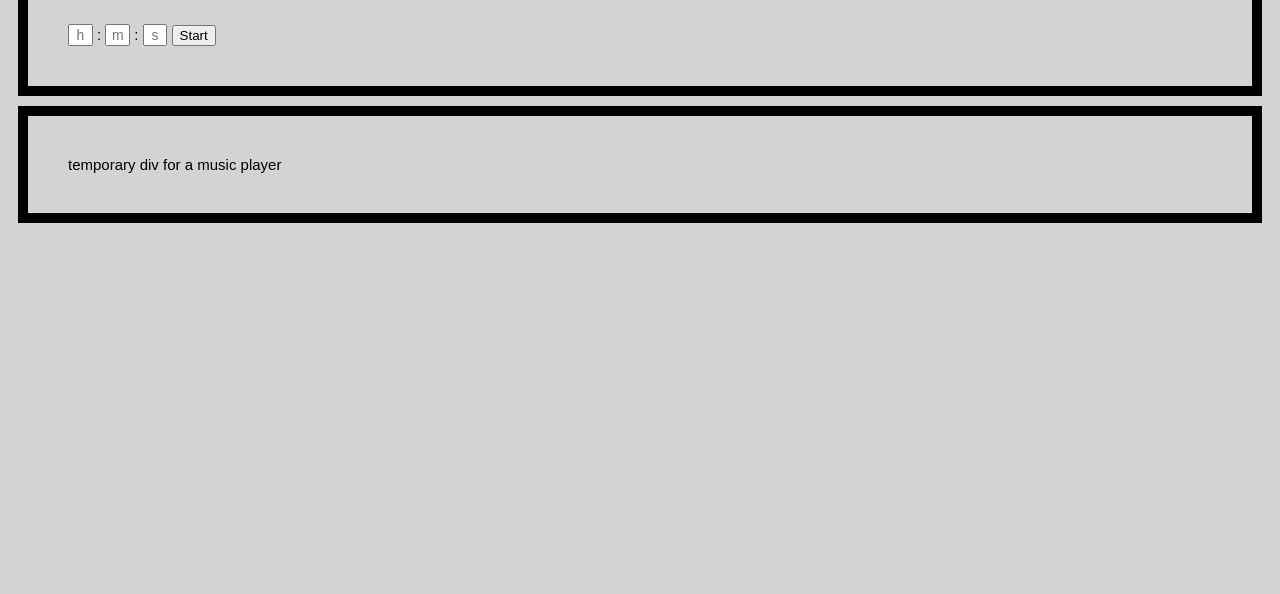
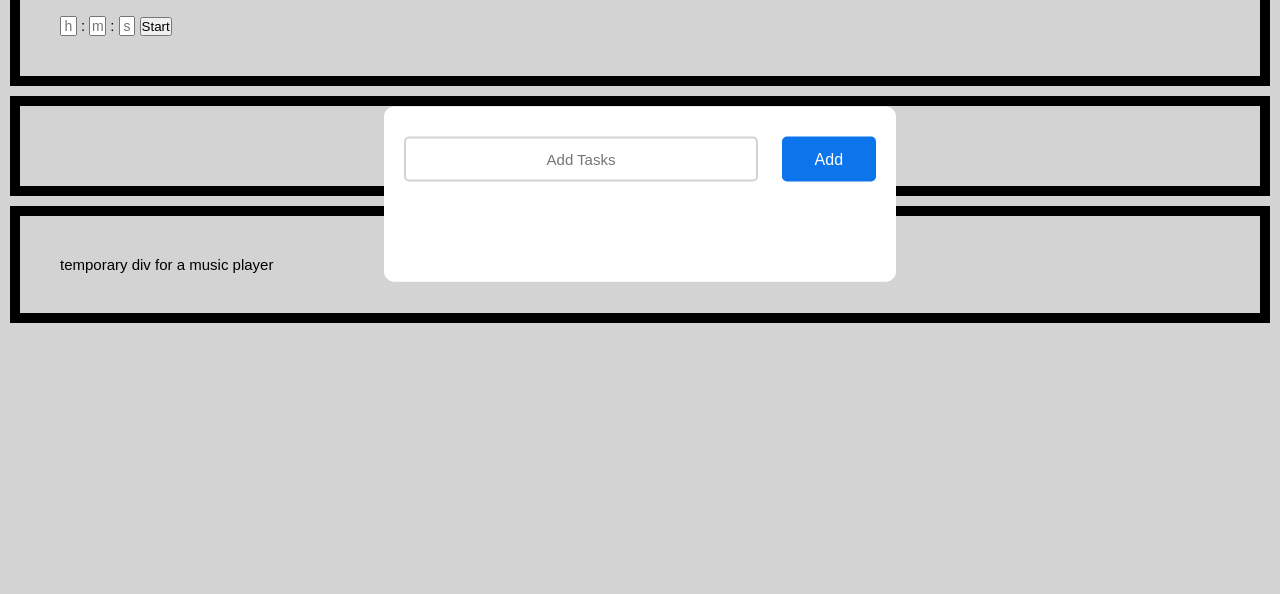
Before and after one commit to zooomey/TheFinalCountdown, a website: page app/public/index.html in a window 1280 px wide. Shown: the part 206-800 px from the top of the page. Drawn offline with Linux system fonts and the light colour scheme.

Commit message:
init tasks

```diff
--- a/app/public/index.html
+++ b/app/public/index.html
@@ -69,6 +69,15 @@ input.timer_input {
   <button id="timer_finish">Finish</button>
 </div>
 <div class="home">
+  <div class="container">
+    <div id="newtask">
+        <input type="text" placeholder="Add Tasks">
+        <button id="push">Add</button>
+    </div>
+    <div id="tasks"></div>
+</div>
+</div>
+<div class="home">
   temporary div for a music player
 </div>
 
--- a/app/public/main.css
+++ b/app/public/main.css
@@ -105,3 +105,98 @@ input[type=number] {
   .sidenav {padding-top: 15px;}
   .sidenav a {font-size: 18px;}
 }
+
+*,
+*:before,
+*:after{
+    padding: 0;
+    margin: 0;
+    box-sizing: border-box;
+}
+body{
+    height: 100vh;
+    background: #066acd;
+}
+.container{
+    width: 40%;
+    top: 50%;
+    left: 50%;
+    background: white;
+    border-radius: 10px;
+    min-width: 450px;
+    position: absolute;
+    min-height: 100px;
+    transform: translate(-50%,-50%);
+}
+#newtask{
+    position: relative;
+    padding: 30px 20px;
+}
+#newtask input{
+    width: 75%;
+    height: 45px;
+    padding: 12px;
+    color: #111111;
+    font-weight: 500;
+    position: relative;
+    border-radius: 5px;
+    font-family: 'Poppins',sans-serif;
+    font-size: 15px;
+    border: 2px solid #d1d3d4;
+}
+
+#newtask input:focus{
+    outline: none;
+    border-color: #0d75ec;
+}
+#newtask button{
+    position: relative;
+    float: right;
+    font-weight: 500;
+    font-size: 16px;
+    background-color: #0d75ec;
+    border: none;
+    color: #ffffff;
+    cursor: pointer;
+    outline: none;
+    width: 20%;
+    height: 45px;
+    border-radius: 5px;
+    font-family: 'Poppins',sans-serif;
+}
+#tasks{
+    border-radius: 10px;
+    width: 100%;
+    position: relative;
+    background-color: #ffffff;
+    padding: 30px 20px;
+    margin-top: 10px;
+}
+
+.task{
+    border-radius: 5px;
+    align-items: center;
+    justify-content: space-between;
+    border: 1px solid #939697;
+    cursor: pointer;
+    background-color: #c5e1e6;
+    height: 50px;
+    margin-bottom: 8px;
+    padding: 5px 10px;
+    display: flex;
+}
+.task span{
+    font-family: 'Poppins',sans-serif;
+    font-size: 15px;
+    font-weight: 400;
+}
+.task button{
+    background-color: #6583e5;
+    color: #ffffff;
+    border: none;
+    cursor: pointer;
+    outline: none;
+    height: 100%;
+    width: 40px;
+    border-radius: 5px;
+}
```
Also changed, not shown: app/public/task.js (+27 -0 lines).
